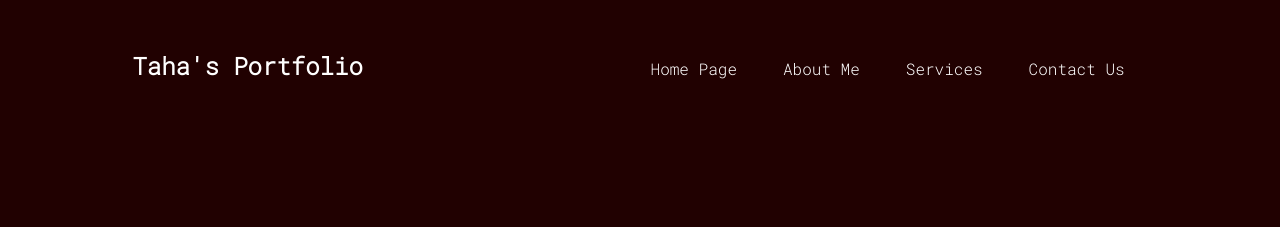
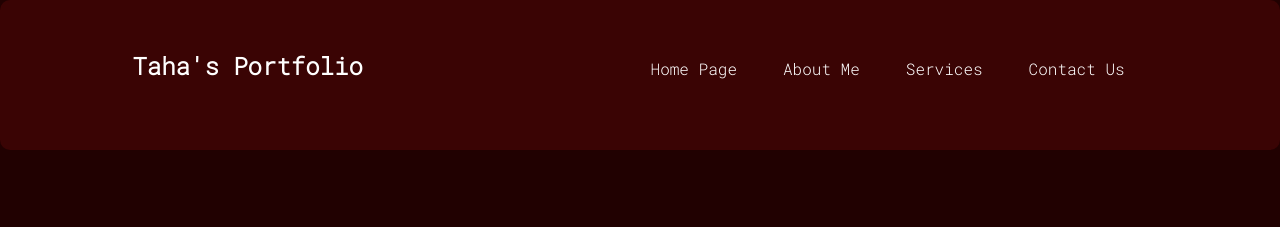
Before and after one commit to tahaxdd77/portfolio, a plain HTML site: page index.html in a window 1280 px wide. Shown: the top 227 px of the page. Drawn offline with nearby package versions, Linux system fonts and the light colour scheme.

Commit message:
minor changes

```diff
--- a/index.html
+++ b/index.html
@@ -58,7 +58,7 @@
                 <div class="about-container">
                     <div class="aboutrow">
                         <div class="about-col-1">
-                            <img src="pexels-negative-space-160107.jpg" alt="">
+                            <img src="pexels-rodrigo-santos-3888151.jpg" alt="">
                         </div>
                         <div class="about-col-2">
                             <h1 class="about-heading">About Me</h1>
--- a/style.css
+++ b/style.css
@@ -18,6 +18,14 @@ nav {
   justify-content: space-around;
   align-items: baseline;
   height: 100px;
+}
+.header{
+  display: grid;
+  grid-template-columns: repeat(auto-fit, minmax(250px, 1fr));
+  grid-gap: 40px;
+  margin-top: auto;
+  background: #57070779;
+  border-radius: 10px;
 }
 nav ul {
   display: flex;
@@ -259,7 +267,7 @@ footer {
   color: gray;
 }
 
-@media only screen and (max-width: 800px) {
+@media only screen and (max-width: 600px) {
   .firstsection {
     flex-direction: column;
   }
```
Also changed, not shown: 1 other file.
